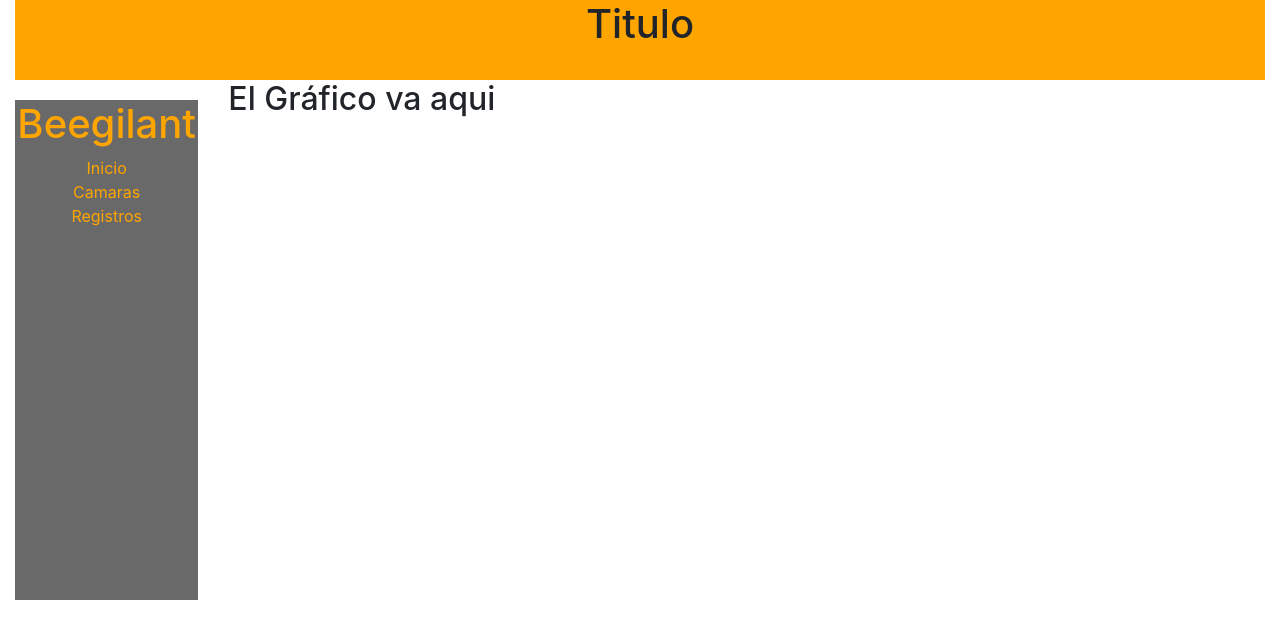
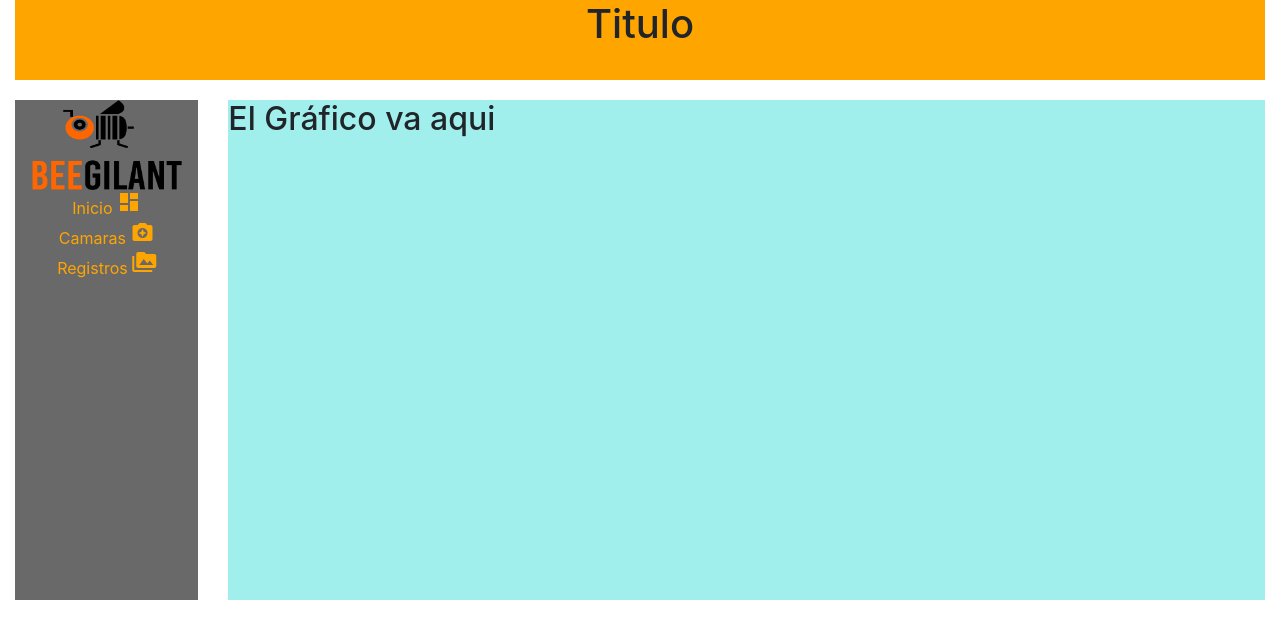
Before and after one commit to bluesrv/Feria, a Django app: page / in a window 1280 px wide. Shown: the top 639 px of the page. Run offline with Django 3.2, Linux system fonts and the light colour scheme; some libraries are stand-ins or nearby versions.

Commit message:
plantilla

```diff
--- a/static/css/styles.css
+++ b/static/css/styles.css
@@ -20,3 +20,8 @@ li {
 	background-color: #FFA500;
 	height: 80px;
 }
+.content-nav{
+	background-color: #A0EFED;
+	height: 500px;
+	margin-top: 20px;
+}
--- a/templates/base/base.html
+++ b/templates/base/base.html
@@ -7,6 +7,7 @@
   <meta charset="utf-8">
   <meta name="viewport" content="width=device-width, initial-scale=1">
   <link rel="stylesheet" href="https://stackpath.bootstrapcdn.com/bootstrap/4.3.1/css/bootstrap.min.css" integrity=sha384-ggOyR0iXCbMQv3Xipma34MD+dH/1fQ784/j6cY/iJTQUOhcWr7x9JvoRxT2MZw1T" crossorigin="anonymous">
+  <link rel="stylesheet" href="https://fonts.googleapis.com/icon?family=Material+Icons">
   <script src="https://ajax.googleapis.com/ajax/libs/jquery/1.12.4/jquery.min.js"></script>
   <script src="https://maxcdn.bootstrapcdn.com/bootstrap/3.3.7/js/bootstrap.min.js"></script>
   {% load static %}
@@ -23,16 +24,20 @@
       		{% block sidebar %}
       		<div class="contenedor-side">
       	 		<ul class="sidebar-nav">
-         			<h1 style="color:#FFA500;" >Beegilant</h1>
-         			<li><a style="color:#FFA500;" href="">Inicio</a></li>
-         			<li><a style="color:#FFA500;" href="">Camaras</a></li>
-         			<li><a style="color:#FFA500;" href="">Registros</a></li>
+      	 			<center>
+      	 				<img src="{% static 'img/LOGO_BEE.png' %}" width="150" height="90">
+      	 			</center>
+         			<li><a style="color:#FFA500;" href="">Inicio <i class="material-icons">dashboard</i></a></li>
+         			<li><a style="color:#FFA500;" href="">Camaras <i class="material-icons">camera_enhance</i></a></li>
+         			<li><a style="color:#FFA500;" href="">Registros <i class="material-icons">perm_media</i></a></li>
       			</ul>
 			</div>
 	    	{% endblock %}
       	</div>
     	<div class="col-sm-10 ">
-      		{% block content %} Info {% endblock %}
+    		<div class="content-nav">
+    			{% block content %} Info {% endblock %}
+    		</div>
       	</div>
     </div>
 
```
Also changed, not shown: static/img/LOGO_BEE.png (added).
